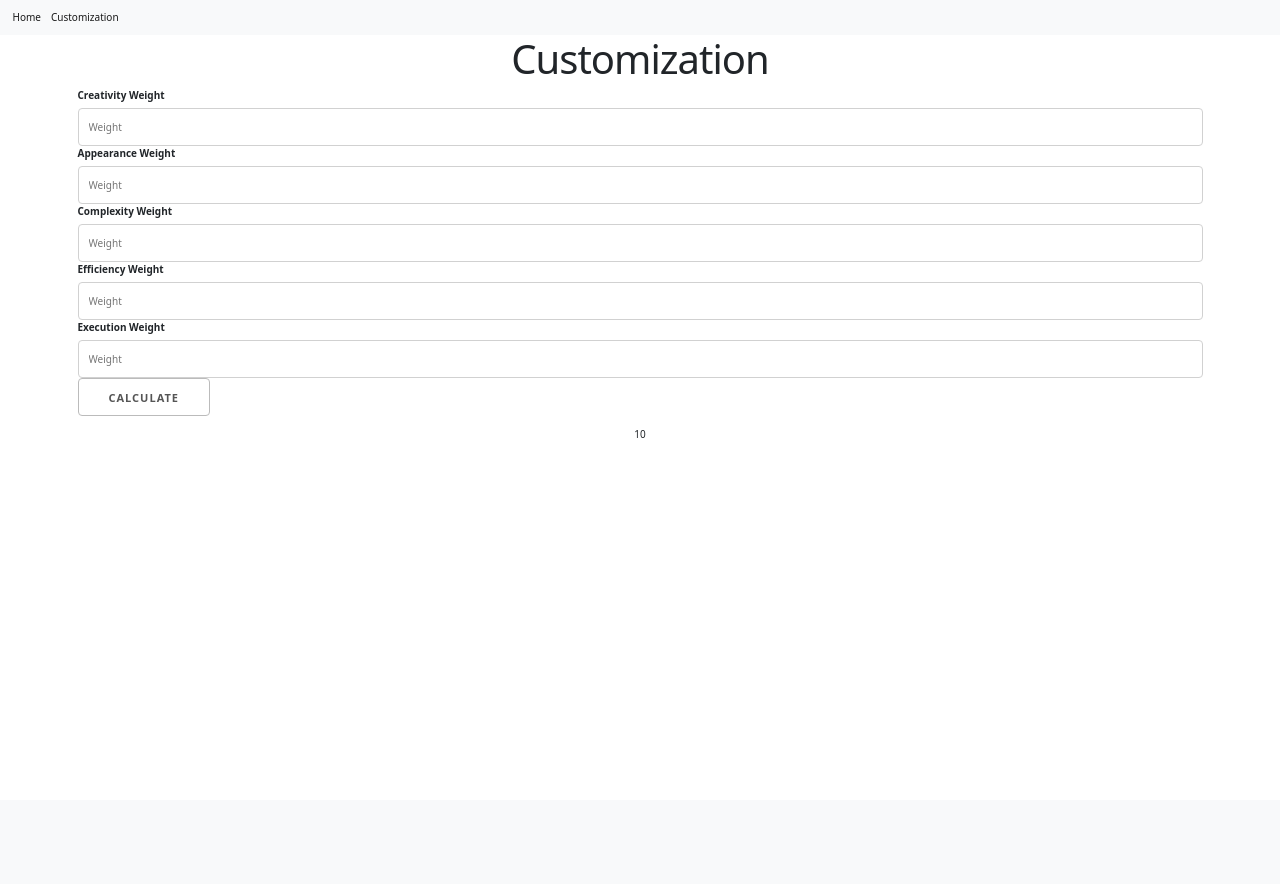
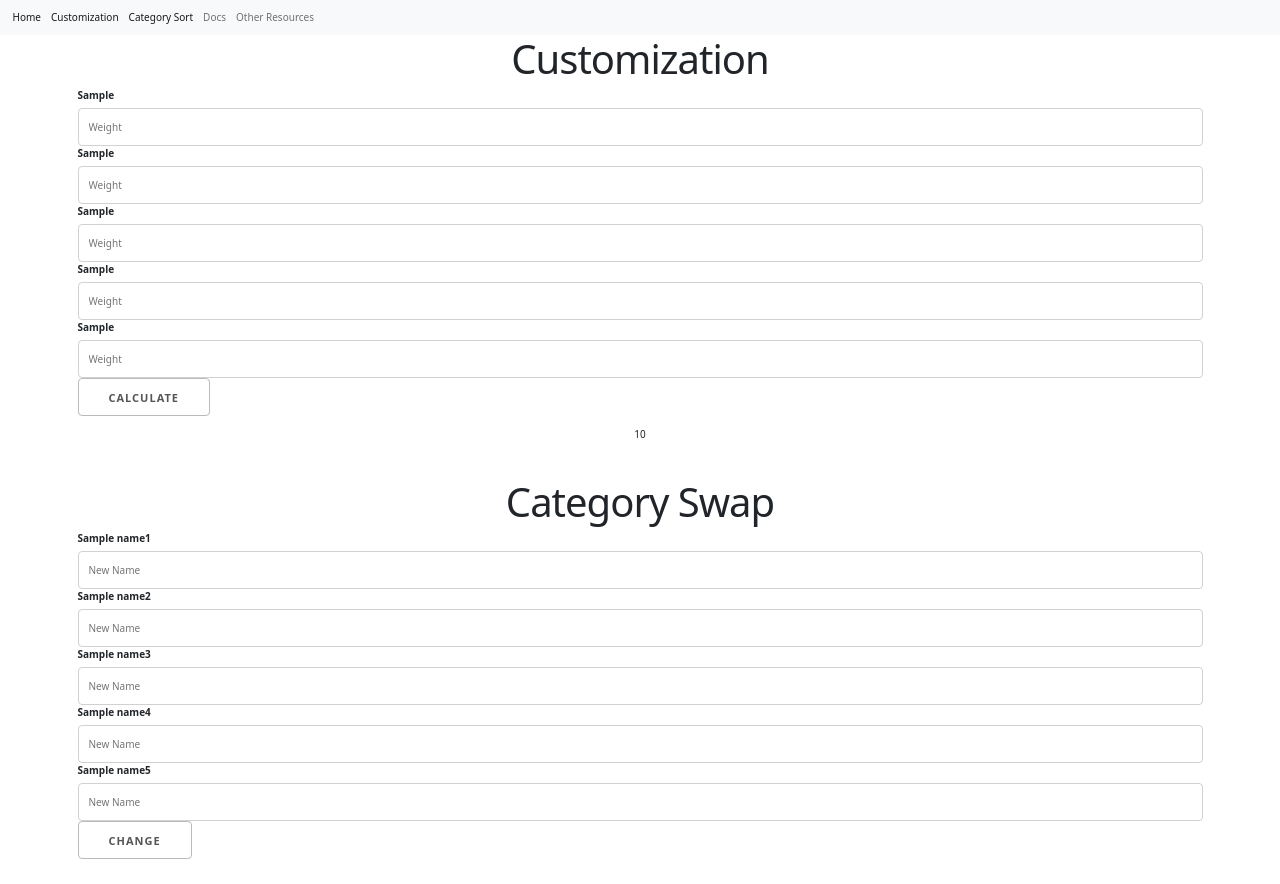
Before and after one commit to hackgwinnett/bogey-flask, a Flask app: template templates/customization.html in a window 1280 px wide. Before the commit the page ends 438 px from the top, so only its background shows below. Run offline with Flask 2, Linux system fonts and the light colour scheme; the template is opened without the code that fills it: most values are stand-ins (such as "Sample title", 1, 10 or a date in 2020).

Commit message:
Add files via upload

```diff
--- a/templates/customization.html
+++ b/templates/customization.html
@@ -23,7 +23,11 @@
           <div class="collapse navbar-collapse" id="navbarNavAltMarkup">
             <div class="navbar-nav">
               <a class="nav-link active" aria-current="page" href="{{url_for('appfunc')}}">Home</a>
-              <a class="nav-link active" aria-current="page" href="{{url_for('customization')}}">Customization</a>
+          <a class="nav-link active" aria-current="page" href="{{url_for('customization')}}">Customization</a>
+          <a class="nav-link active" href="{{url_for('cat')}}">Category Sort</a>
+          <a class="nav-link" href="#">Docs</a>
+          <a class="nav-link" href="#">Other Resources</a>
+
             </div>
           </div>
         </div>
@@ -34,7 +38,7 @@
 
 
 
-          <label for="Creativity Weight">Creativity Weight</label>
+          <label for="Creativity Weight">{{cat1_cus}}</label>
           <input
             type="text"
             class="u-full-width"
@@ -42,7 +46,7 @@
             placeholder="Weight"
           />
 
-          <label for="Appearance Weight">Appearance Weight</label>
+          <label for="Appearance Weight">{{cat2_cus}}</label>
           <input
             type="text"
             class="u-full-width"
@@ -57,7 +61,7 @@
             <option value="multiply">Multiply</option>
             <option value="divide">Divide</option>
           </select--->
-          <label for="Complexity Weight">Complexity Weight</label>
+          <label for="Complexity Weight">{{cat3_cus}}</label>
           <input
             type="text"
             class="u-full-width"
@@ -65,7 +69,7 @@
             placeholder="Weight"
           />
 
-          <label for="Efficiency Weight">Efficiency Weight</label>
+          <label for="Efficiency Weight">{{cat4_cus}}</label>
           <input
             type="text"
             class="u-full-width"
@@ -73,7 +77,7 @@
             placeholder="Weight"
           />
 
-          <label for="Execution Weight">Execution Weight</label>
+          <label for="Execution Weight">{{cat5_cus}}</label>
           <input
             type="text"
             class="u-full-width"
@@ -90,6 +94,91 @@
             {{ total }}
           </div>
         </form>
+<!------------------------------------------------------------------------------------------------------------------------------------------------->
+<h1 style="text-align:center;font-size:40px;">Category Swap</h1>
+        <form action="/customize2" method="POST">
+
+          <label for="Category 1" id="name1">{{name1}}</label>
+          <input
+            type="text"
+            class="u-full-width"
+            name="Category 1"
+            placeholder="New Name"
+          />
+
+          <label for="Category 2">{{name2}}</label>
+          <input
+            type="text"
+            class="u-full-width"
+            name="Category 2"
+            placeholder="New Name"
+          />
+
+          <!--label for="Operation">Operation</label>
+          <select class="u-full-width" name="operation">
+            <option value="add">Add</option>
+            <option value="subtract">Subtract</option>
+            <option value="multiply">Multiply</option>
+            <option value="divide">Divide</option>
+          </select--->
+          <label for="Category 3">{{name3}}</label>
+          <input
+            type="text"
+            class="u-full-width"
+            name="Category 3"
+            placeholder="New Name"
+          />
+
+          <label for="Category 4">{{name4}}</label>
+          <input
+            type="text"
+            class="u-full-width"
+            name="Category 4"
+            placeholder="New Name"
+          />
+          <label for="Category 5">{{name5}}</label>
+          <input
+            type="text"
+            class="u-full-width"
+            name="Category 5"
+            placeholder="New Name"
+          />
+
+          <input type="submit" value="Change" onclick="changeName();" id="change_btn">
+
+          <br />
+          <!-- <div class="alert" style="text-align:center;">
+            {{ change }}
+          </div> -->
+
+        </form>
+
+        <script>
+
+          function changeName() {
+            var elem = document.getElementById("wiba");
+            elem.remove();
+
+            // var formData = new FormData();
+            // document.getElementById("name2").innerHTML = formData.get("Category 1");
+          }
+
+
+        </script>
+
+
+
+        <!-- <button onclick="server.modify()">Modify</button> -->
+
+
+
+
+
+
+
+
+
+
   <script src="https://cdn.jsdelivr.net/npm/bootstrap@5.0.1/dist/js/bootstrap.bundle.min.js" integrity="sha384-gtEjrD/SeCtmISkJkNUaaKMoLD0//ElJ19smozuHV6z3Iehds+3Ulb9Bn9Plx0x4" crossorigin="anonymous"></script>
 </body>
 </html>
```
Also changed, not shown: templates/app.html (+8 -7 lines), templates/onecat.html (added, +92 -0 lines).
